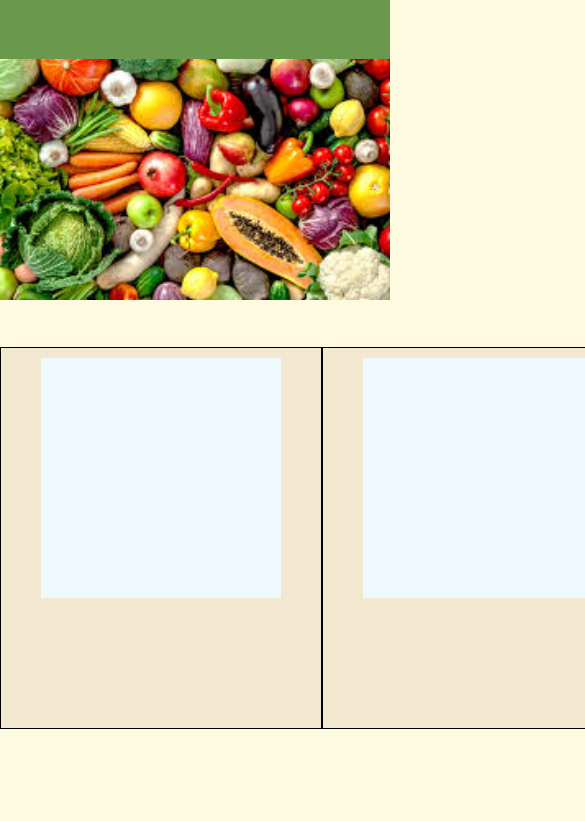
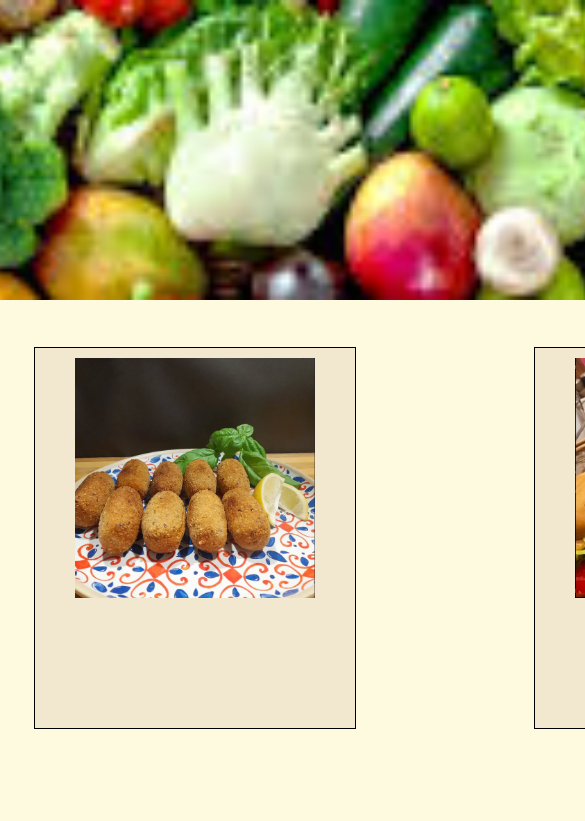
Before and after one commit to nahuel0008/Tienda-de-productos, a plain HTML site: page index.html in a window 390 px wide. Shown: the top 821 px of the page, 585 px wide, since content can reach past the window. Drawn offline with Linux system fonts and the light colour scheme.

Commit message:
divido los css para el responsive agrego carpeta para imagenes y las coloco

```diff
--- a/index.html
+++ b/index.html
@@ -5,6 +5,7 @@
     <meta name="viewport" content="width=device-width, initial-scale=1.0">
     <title>Document</title>
     <link href="style.css" rel="stylesheet">
+    <link href="size.css" rel="stylesheet">
 </head>
 <body>
     <div id="body">
@@ -12,7 +13,7 @@
 
         </div>
         <div id="intro">
-            <div id="img1" style="background-image: url(descarga.jpeg); background-size: cover;">
+            <div id="img1" style="background-image: url(imagen/descarga.jpeg); background-size: cover;">
             </div>
         </div>
         <div id="corp">
@@ -20,18 +21,18 @@
             <div id="main">
                 <div class="card">
                     <div class="img">
-
+                        <img src="imagen/tartas.png" alt="tartas">
                     </div>
                     <h1></h1>
                 </div>
                 <div class="card">
                     <div class="img">
-
+                        <img src="imagen/nuggets.png" alt="croquetas">
                     </div>
                 </div>
                 <div class="card">
                     <div class="img">
-
+                        <img src="imagen/hamburguesas.png" alt="hamburguesas">
                     </div>
                 </div>
                 <div class="card">
--- /dev/null
+++ b/size.css
@@ -0,0 +1,44 @@
+#footer,#head{
+    width: 1500px;
+    height: 7%;
+}
+#intro{
+    width: 100%;
+    height: 300px;
+
+}
+#intro #img1{
+    width: 100%;
+    height: 300px;
+}
+#main{
+    height: 86%;
+    width: 100%;
+}
+#corp{
+    width: 100%;
+    height: 85%;
+}
+.card{
+    width: 320px;
+    height: 380px;
+}
+.card:hover{
+    width: 400px;
+    height: 480px;
+
+    .img,img{
+        width: 370px;
+        height: 240px;
+    }
+}
+
+.card .img,img{
+    width: 240px;
+    height: 240px;
+}
+
+#body{
+    width: 1500px;
+    height: 1500px;
+}
--- a/style.css
+++ b/style.css
@@ -3,29 +3,11 @@
     top: 0px;
     z-index: 99;
 }
-#footer,#head{
-    background-color: #6A994E;
-    width: 100%;
-    height: 7%;
-}
-#intro{
-    width: 100%;
-    height: 300px;
-
-}
-#intro #img1{
-    width: 100%;
-    height: 300px;
-}
 #main{
-    height: 86%;
-    width: 100%;
     display: grid;
     grid-template-columns: 1fr 1fr 1fr;
 }
 #corp{
-    width: 100%;
-    height: 85%;
     display: flex;
     align-content: space-between;
     flex-wrap: wrap;
@@ -35,32 +17,26 @@ body{
     background-color: #FEFAE0;
     overflow: visible;
     position: relative;
+    display: flex;
+    justify-content: center;
 }
 .card{
-    width: 320px;
-    height: 380px;
     border: black,1px,solid;
     margin: auto;
     background-color: #F2E8CF;
 }
-.card:hover{
-    width: 420px;
-    height: 480px;
 
-    .img{
-        width: 370px;
-        height: 240px;
-    }
+.card .img,img{
+    padding: 0;
+    margin: 0;
+    background-color: aliceblue;
+
 }
 .card .img{
-    width: 240px;
-    height: 240px;
-    background-color: aliceblue;
     margin: 10px auto 0 auto;
 }
+
 #body{
     display: flex;
-    width: 100%;
-    height: 1500px;
     flex-direction: column;
 }
```
Also changed, not shown: imagen/descarga.jpeg (renamed from descarga.jpeg), imagen/hamburguesas.png (added), imagen/nuggets.png (added), imagen/tartas.png (added).
